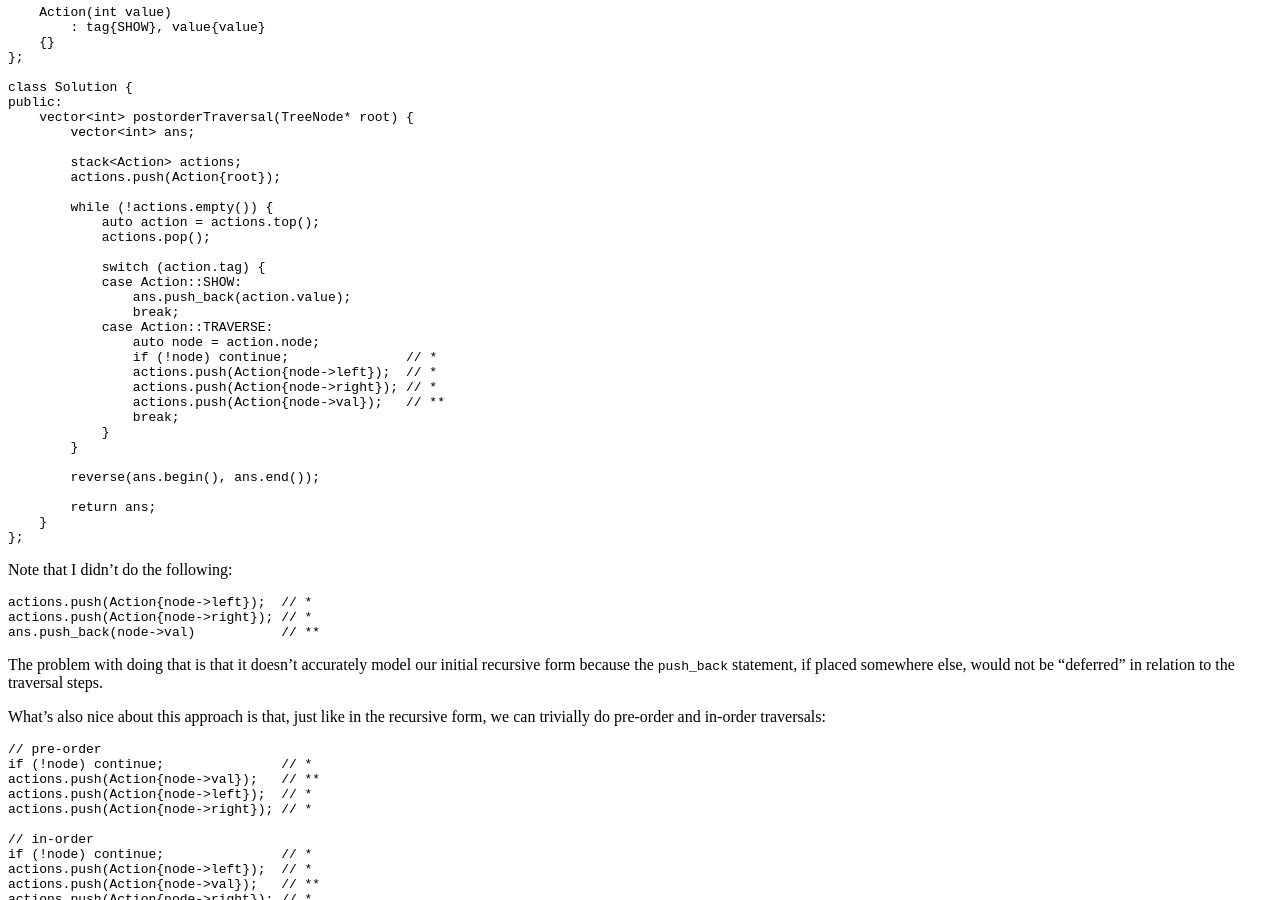
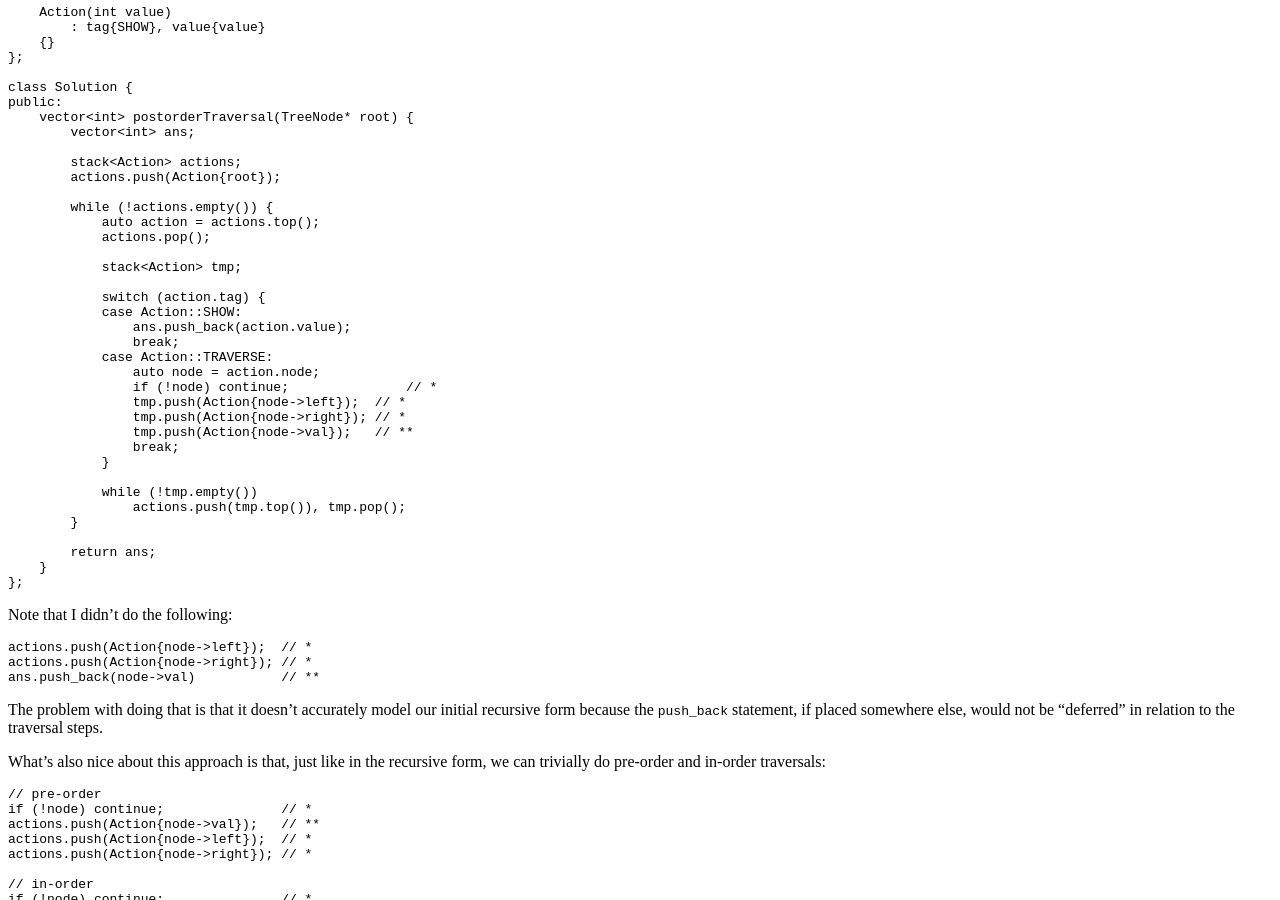
Before and after one commit to Garciat/garciat.github.io, a Jekyll site: the page built from _posts/2017-07-05-tree-order.md, in a window 1280 px wide and 900 px high, scrolled down 794 px. Built offline with Jekyll 4.4.1, drawn with Linux system fonts in a browser that asks for light colours; some of the changed text lies outside the part shown.

Commit message:
Remove std::reverse calls.

```diff
--- a/_posts/2017-07-05-tree-order.md
+++ b/_posts/2017-07-05-tree-order.md
@@ -62,6 +62,8 @@ public:
             auto action = actions.top();
             actions.pop();
 
+            stack<Action> tmp;
+
             switch (action.tag) {
             case Action::SHOW:
                 ans.push_back(action.value);
@@ -69,14 +71,15 @@ public:
             case Action::TRAVERSE:
                 auto node = action.node;
                 if (!node) continue;               // *
-                actions.push(Action{node->left});  // *
-                actions.push(Action{node->right}); // *
-                actions.push(Action{node->val});   // **
+                tmp.push(Action{node->left});  // *
+                tmp.push(Action{node->right}); // *
+                tmp.push(Action{node->val});   // **
                 break;
             }
+
+            while (!tmp.empty())
+                actions.push(tmp.top()), tmp.pop();
         }
-
-        reverse(ans.begin(), ans.end());
 
         return ans;
     }
@@ -159,17 +162,20 @@ vector<int> iteratively(TreeNode* root) {
         auto action = actions.top();
         actions.pop();
 
+        stack<Action> tmp;
+
         switch (action.tag) {
         case Action::SHOW:
             ans.push_back(action.value);
             break;
         case Action::TRAVERSE:
-            traverse([&actions] (Action a) { actions.push(a); }, action.node);
+            traverse([&tmp] (Action a) { tmp.push(a); }, action.node);
             break;
         }
+
+        while (!tmp.empty())
+            actions.push(tmp.top()), tmp.pop();
     }
-
-    reverse(ans.begin(), ans.end());
 
     return ans;
 }
```
